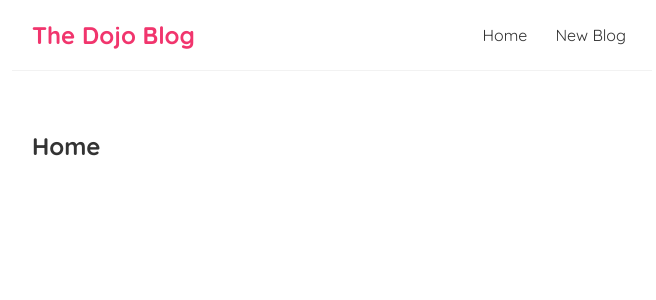
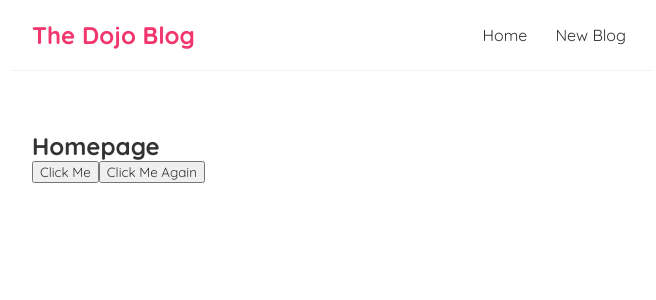
Before and after one commit to 25dark/dojo-blog, a React (Create React App) app: page / in a window 1280 px wide. Shown: the top 300 px of the page, without its empty margins (308-964 px from the left). Built offline with nearby package versions, Linux system fonts and the light colour scheme.

Commit message:
click events

```diff
--- a/src/Home.js
+++ b/src/Home.js
@@ -1,5 +1,24 @@
 const Home = () => {
-  return <h2 className="home">Home</h2>;
+  const handleClick = (e) => {
+    console.log("You clicked me!", e);
+  };
+
+  const handleClickAgain = (name) => {
+    console.log(`You clicked me again! ${name}`);
+  };
+  return (
+    <div className="home">
+      <h2>Homepage</h2>
+      <button onClick={handleClick}>Click Me</button>
+      <button
+        onClick={() => {
+          handleClickAgain("John");
+        }}
+      >
+        Click Me Again
+      </button>
+    </div>
+  );
 };
 
 export default Home;
```
